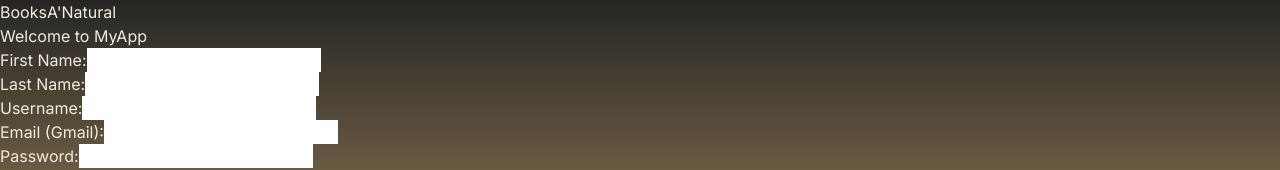
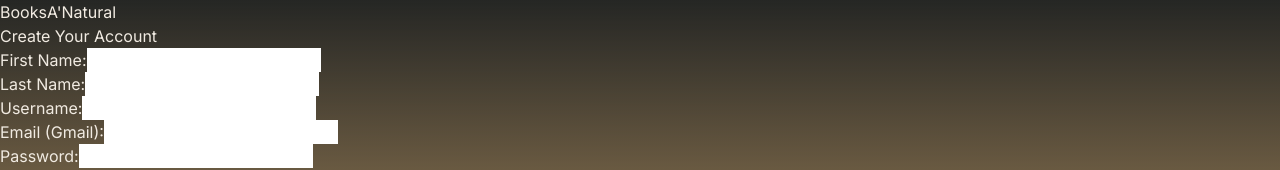
Before and after one commit to K0BraKhan33/FSJ_Portfolio_Piece_MIKGAM156_JSE2407_Group-D_Mikaeel_Gamieldien_FSJ03, a Next.js app in the folder food-com-store/: page /logAndsign/signup in a window 1280 px wide. Shown: the top 170 px of the page. Built offline with nearby package versions, Linux system fonts and the light colour scheme.

Commit message:
updated sign up, mixed it up with base react

```diff
--- a/food-com-store/src/app/logAndsign/signup/page.js
+++ b/food-com-store/src/app/logAndsign/signup/page.js
@@ -1,6 +1,6 @@
 import React, { useState } from 'react';
 
-const LoginPage = () => {
+const SignUpPage = () => {
   const [firstName, setFirstName] = useState('');
   const [lastName, setLastName] = useState('');
   const [username, setUsername] = useState('');
@@ -9,14 +9,15 @@
 
   const handleSubmit = (e) => {
     e.preventDefault();
-    // Handle the form submission logic here
+    // Handle the sign-up logic here
     console.log({ firstName, lastName, username, email, password });
+    // You might want to call an API to create a new user
   };
 
   return (
     <div className="min-h-screen flex items-center justify-center bg-[#224724] text-warm-white">
       <div className="bg-gray-800 p-8 rounded shadow-lg w-full max-w-md">
-        <h1 className="text-3xl font-bold text-center mb-6">Welcome to MyApp</h1>
+        <h1 className="text-3xl font-bold text-center mb-6">Create Your Account</h1>
         <form onSubmit={handleSubmit}>
           <div className="mb-4">
             <label htmlFor="firstName" className="block text-lg">First Name:</label>
@@ -85,4 +86,4 @@
   );
 };
 
-export default LoginPage;
+export default SignUpPage;
```
